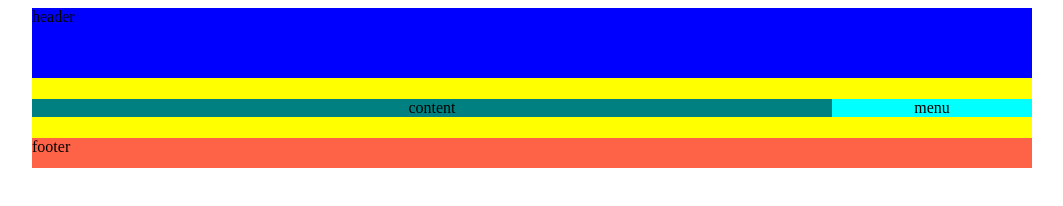
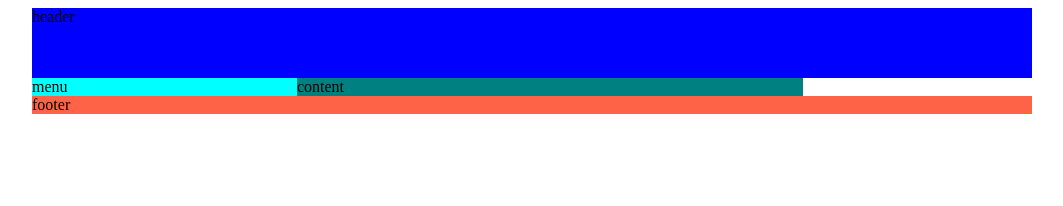
Before and after one commit to Yairandrey/claseModeloCajas, a plain HTML site: page index.html in a window 1280 px wide. Shown: the whole page, without its empty margins (108-1171 px from the left). Drawn offline with Linux system fonts and the light colour scheme.

Commit message:
Posicionamiento con Grid

```diff
--- a/estilos.css
+++ b/estilos.css
@@ -1,31 +1,29 @@
 .header{
     background-color: blue;
     height: 70px;
+    grid-area:header;
 }
 .wrapper{
     max-width: 1000px;
     margin:0  auto;
+    display:grid;
+    grid-template-areas:
+        'header header header header'
+        'menu content content contento'
+        'footer footer footer footer'  ;
 }
-.container{
-    background-color: yellow;
-    display:flex;
-    height: 60px;
-    align-items: center;
-    flex-direction: row-reverse;
-}
+
 .menu{
     background-color: aqua;
-    width: 20%;
-    text-align: center;
-
+    grid-area:menu;
 }
 
 .content{
     background-color: teal;
-    width: 80%;
-    text-align: center;
+    grid-area: content;
+
 }
 .footer{
     background-color: tomato;
-    height: 30px;
+    grid-area: footer;
 }
--- a/index.html
+++ b/index.html
@@ -5,7 +5,7 @@
     <meta charset="UTF-8">
     <meta http-equiv="X-UA-Compatible" content="IE=edge">
     <meta name="viewport" content="width=device-width, initial-scale=1.0">
-    <title>Posicionamiento usando FLEXBOX</title>
+    <title>Posicionamiento usando GRID</title>
     <link rel="stylesheet" href="estilos.css">
 </head>
 
@@ -13,10 +13,8 @@
 
     <div class="wrapper">
         <div class="header">header</div>
-        <div class="container">
-            <div class="menu">menu</div>
-            <div class="content">content</div>
-        </div>
+        <div class="menu">menu</div>
+        <div class="content">content</div>
         <div class="footer">footer</div>
     </div>
 </body>
```
